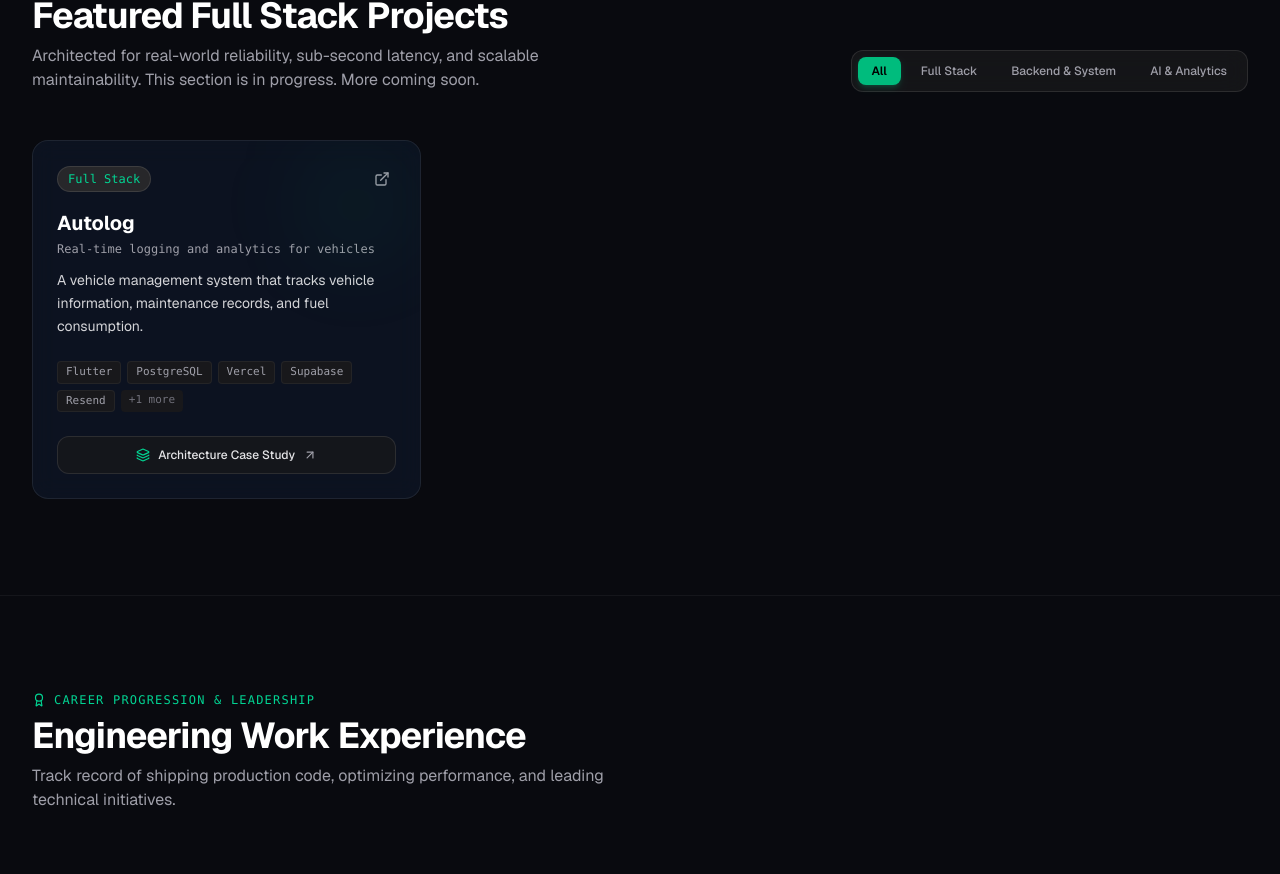
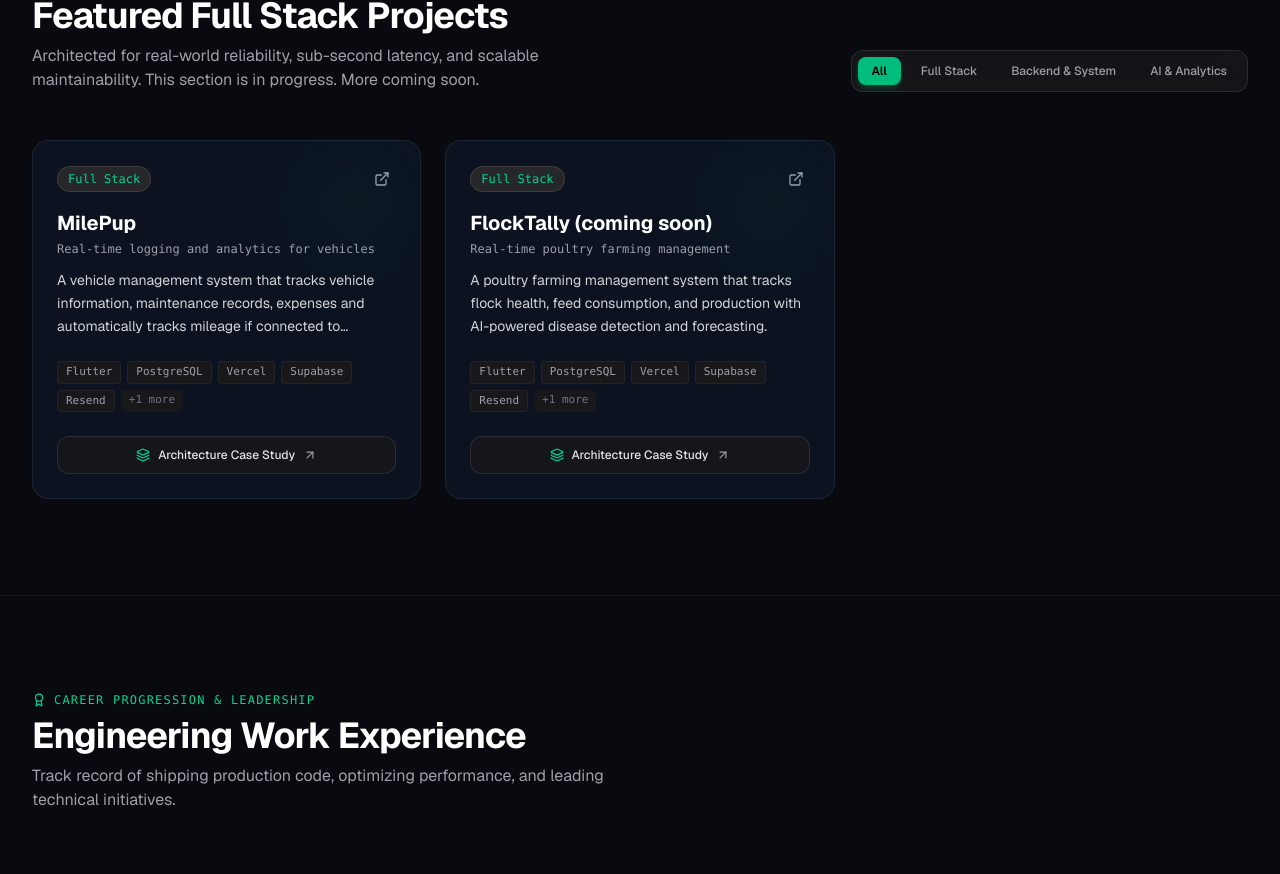
Before and after one commit to rexdarelandig/portfolio, a Next.js app: page / in a window 1280 px wide. Shown: the part 2413-3287 px from the top of the page. Built offline with nearby package versions, Linux system fonts and the light colour scheme.

Commit message:
feat: rename Autolog to MilePup with updated description and add FlockTally project entry

```diff
--- a/data/portfolioData.ts
+++ b/data/portfolioData.ts
@@ -100,9 +100,9 @@ export const SKILL_CATEGORIES: SkillCategory[] = [
 export const PROJECTS: Project[] = [
   {
     id: "autolog",
-    title: "Autolog",
+    title: "MilePup",
     subtitle: "Real-time logging and analytics for vehicles",
-    description: "A vehicle management system that tracks vehicle information, maintenance records, and fuel consumption.",
+    description: "A vehicle management system that tracks vehicle information, maintenance records, expenses and automatically tracks mileage if connected to Bluetooth.",
     category: "Full Stack",
     featured: true,
     image: "/images/autolog.webp",
@@ -122,6 +122,30 @@ export const PROJECTS: Project[] = [
     githubUrl: "https://github.com",
     liveUrl: "https://milepup.com"
   },
+  {
+    id: "flocktally",
+    title: "FlockTally (coming soon)",
+    subtitle: "Real-time poultry farming management",
+    description: "A poultry farming management system that tracks flock health, feed consumption, and production with AI-powered disease detection and forecasting.",
+    category: "Full Stack",
+    featured: true,
+    image: "/images/flocktally.webp",
+    tags: ["Flutter", "PostgreSQL", "Vercel", "Supabase", "Resend", "Gemini"],
+    metrics: [
+      { label: "Users", value: "100+" },
+      { label: "Flocks Tracked", value: "100+" },
+      { label: "Data Processed", value: "100GB+" }
+    ],
+    architectureOverview: "Real-time poultry farming management system using Flutter for the frontend, Supabase for database and authentication, and Gemini AI for smart data entry. Built with scalability and offline-first architecture in mind.",
+    keyFeatures: [
+      "Track your flocks",
+      "Manage your flocks",
+      "View your flocks stats",
+      "Track your finances"
+    ],
+    githubUrl: "https://github.com",
+    liveUrl: "https://rexdarel.com"
+  }
 ];
 
 export const ARCHITECTURE_SAMPLES: ArchitectureSample[] = [
```
